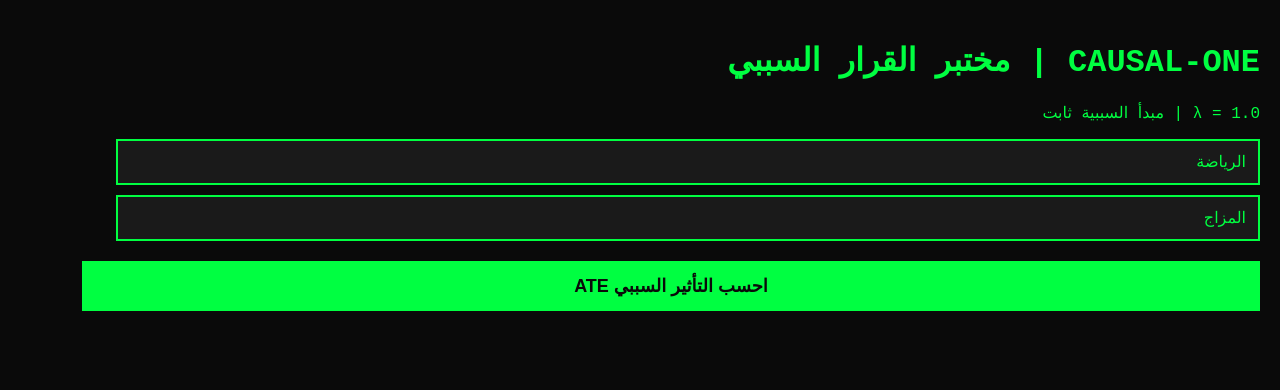
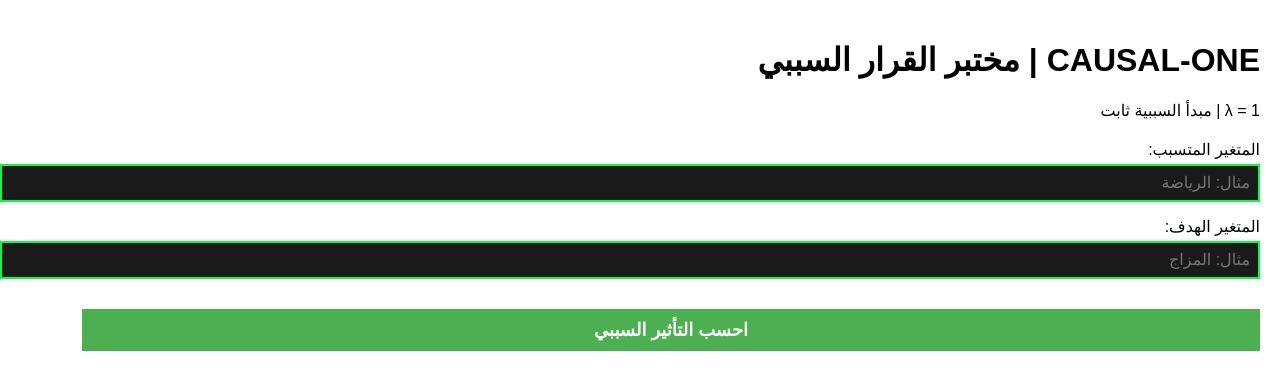
Before and after one commit to Vector-Core-Systems77/CAUSAL-ONE, a React (Vite) app: page / in a window 1280 px wide. Shown: the top 390 px of the page. Built offline with nearby package versions, Linux system fonts and the light colour scheme.

Commit message:
Update App.tsx

```diff
--- a/src/App.tsx
+++ b/src/App.tsx
@@ -1,53 +1,87 @@
-import { useState } from "react";
-import { invoke } from "@tauri-apps/api/core";
+import { useState } from 'react';
+import { invoke } from '@tauri-apps/api/core';
 
 function App() {
-  const [treatment, setTreatment] = useState("الرياضة");
-  const [outcome, setOutcome] = useState("المزاج");
-  const [result, setResult] = useState<any>(null);
+  const [cause, setCause] = useState('');
+  const [effect, setEffect] = useState('');
+  const [lambda] = useState(1.0);
+  const [result, setResult] = useState(null);
+  const [error, setError] = useState('');
+  const [loading, setLoading] = useState(false);
 
-  async function runQuery() {
-    // ننشئ نموذج بسيط للتجربة
-    const model = {
-      variables: {
-        الرياضة: { name: "الرياضة", var_type: "Binary" },
-        المزاج: { name: "المزاج", var_type: "Continuous" },
-        النوم: { name: "النوم", var_type: "Continuous" }
-      },
-      edges: {
-        الرياضة: ["المزاج", "النوم"],
-        النوم: ["المزاج"],
-        المزاج: []
-      },
-      parents: {
-        الرياضة: [],
-        النوم: ["الرياضة"],
-        المزاج: ["الرياضة", "النوم"]
-      },
-      cpds: {
-        المزاج: { parents: ["الرياضة", "النوم"], mean_effect: 0.4 }
-      }
-    };
+  async function handleCalculate() {
+    setError('');
+    setResult(null);
+    setLoading(true);
 
-    const res = await invoke("run_causal_query", { model, treatment, outcome });
-    setResult(res);
+    try {
+      const res = await invoke('calculate_causal_effect', {
+        cause: cause.trim(),
+        effect: effect.trim(),
+        lambda
+      });
+      setResult(res);
+    } catch (err) {
+      console.error(err);
+      setError(err || 'حدث خطأ غير متوقع');
+    } finally {
+      setLoading(false);
+    }
   }
 
   return (
-    <div style={{ padding: 20, background: "#0a0a0a", color: "#00ff41", minHeight: "100vh" }}>
+    <div style={{ padding: '20px', fontFamily: 'Arial', direction: 'rtl' }}>
       <h1>CAUSAL-ONE | مختبر القرار السببي</h1>
-      <p>λ = 1.0 | مبدأ السببية ثابت</p>
+      <p>λ = {lambda} | مبدأ السببية ثابت</p>
 
-      <input value={treatment} onChange={e => setTreatment(e.target.value)} placeholder="المتغير المسبب X" />
-      <input value={outcome} onChange={e => setOutcome(e.target.value)} placeholder="المتغير الهدف Y" />
-      <button onClick={runQuery}>احسب التأثير السببي ATE</button>
+      <div style={{ marginTop: '20px' }}>
+        <label>المتغير المتسبب:</label><br/>
+        <input
+          value={cause}
+          onChange={(e) => setCause(e.target.value)}
+          placeholder="مثال: الرياضة"
+          style={{ width: '100%', padding: '8px', marginTop: '5px' }}
+        />
+      </div>
+
+      <div style={{ marginTop: '15px' }}>
+        <label>المتغير الهدف:</label><br/>
+        <input
+          value={effect}
+          onChange={(e) => setEffect(e.target.value)}
+          placeholder="مثال: المزاج"
+          style={{ width: '100%', padding: '8px', marginTop: '5px' }}
+        />
+      </div>
+
+      <button
+        onClick={handleCalculate}
+        disabled={loading}
+        style={{
+          marginTop: '20px',
+          padding: '10px 20px',
+          background: '#4CAF50',
+          color: 'white',
+          border: 'none',
+          cursor: loading? 'not-allowed' : 'pointer'
+        }}
+      >
+        {loading? 'جاري الحساب...' : 'احسب التأثير السببي'}
+      </button>
+
+      {error && (
+        <div style={{ marginTop: '20px', padding: '10px', background: '#ffebee', color: '#c62828', borderRadius: '5px' }}>
+          خطأ: {error}
+        </div>
+      )}
 
       {result && (
-        <div style={{ marginTop: 30, borderTop: "2px solid #00ff41", paddingTop: 20 }}>
-          <h2>النتيجة السببية:</h2>
-          <p>التأثير ATE: <b>{result.ate.toFixed(3)}</b></p>
-          {result.warning && <p style={{ color: "orange" }}>⚠️ {result.warning}</p>}
-          {!result.warning && <p style={{ color: "#00ff41" }}>✓ لا يوجد ارتباك. النتيجة سببية نقية</p>}
+        <div style={{ marginTop: '20px', padding: '15px', background: '#e8f5e9', borderRadius: '5px' }}>
+          <h3>النتيجة:</h3>
+          <p><b>السبب:</b> {result.cause}</p>
+          <p><b>الهدف:</b> {result.effect}</p>
+          <p><b>التأثير:</b> {result.impact.toFixed(3)}</p>
+          <p><b>الرسالة:</b> {result.message}</p>
         </div>
       )}
     </div>
```
